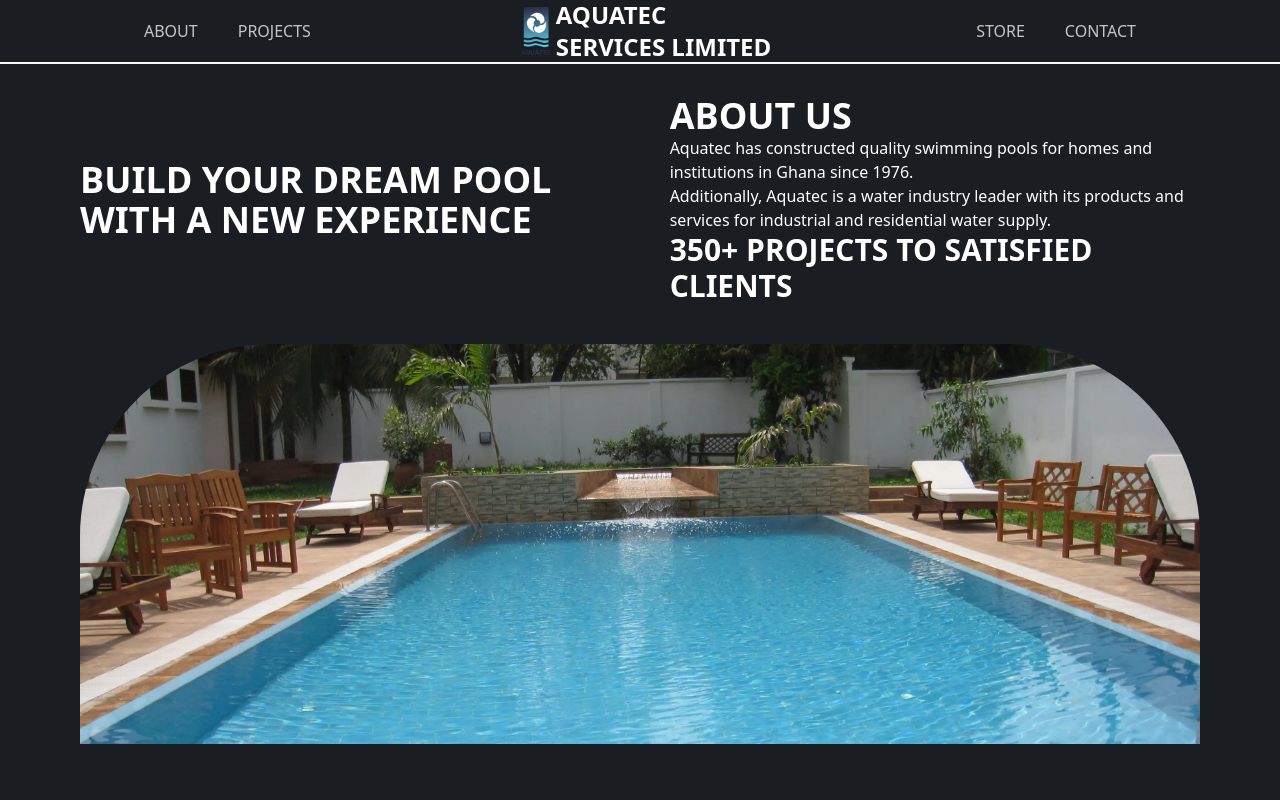
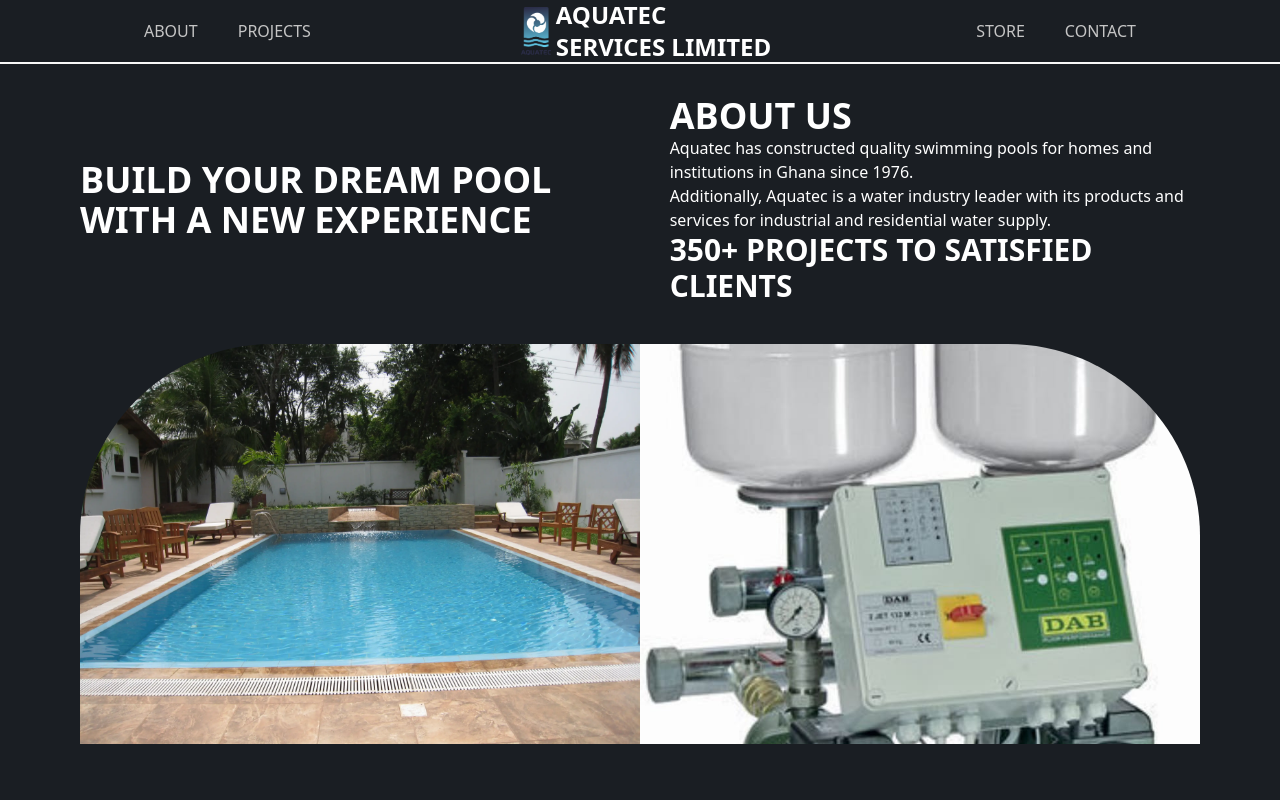
Before and after one commit to Gatesvert81/aquatec-website, a Next.js app: page / in a window 1280 px wide. Shown: the top 800 px of the page. Built offline with nearby package versions, Linux system fonts and the light colour scheme.

Commit message:
landing image

```diff
--- a/pages/index.js
+++ b/pages/index.js
@@ -5,6 +5,7 @@
 import { useContext, useEffect } from "react";
 import Page from "../src/AnimatedComponents/Page";
 import { AnimationContext, NavContext } from "../src/Components/Context";
+import Carousel from "../src/Components/Carousel";
 
 const Button = dynamic(() => import("../src/Components/Button"));
 const Video = dynamic(() => import("../src/Components/Video"));
@@ -78,9 +79,11 @@
           </motion.div>
         </motion.div>
         <motion.div
-          className="w-full h-full md:h-50vh relative rounded-tr-[15vw] rounded-tl-[15vw] overflow-hidden"
+          className="w-full h-full md:h-50vh relative rounded-tr-[15vw] rounded-tl-[15vw] overflow-hidden grid grid-cols-2 "
           {...textAnimate}
         >
+          {/* <Carousel /> */}
+          <div className="w-full h-full relative">
             <Image
               src="/project-pics/home-pool.webp"
               priority={true}
@@ -88,6 +91,16 @@
               layout="fill"
               className="object-cover"
             />
+          </div>
+          <div className="w-full h-full relative">
+            <Image
+              src="/product-pics/water-pressure.jpg"
+              priority={true}
+              alt="Dream pool"
+              layout="fill"
+              className="object-cover"
+            />
+          </div>
         </motion.div>
       </motion.main>
 
@@ -113,9 +126,9 @@
             and always available for you to purchase.
           </ChooseCard>
           <ChooseCard number="03" title="Quality Assurance">
-            In partner with top quality brands such as DAB, Fountains Direct, Astral Pool and
-            many others, we ensure our pools do not only last long but also feel
-            fresh and new everytime you take a swim in it.
+            In partner with top quality brands such as DAB, Fountains Direct,
+            Astral Pool and many others, we ensure our pools do not only last
+            long but also feel fresh and new everytime you take a swim in it.
           </ChooseCard>
           <ChooseCard number="04" title="Professionality">
             Our expertise are not only qualified but capable to give you the
--- /dev/null
+++ b/src/Components/Carousel.js
@@ -0,0 +1,75 @@
+import { AnimatePresence, motion } from "framer-motion";
+import Image from "next/image";
+import React, { useEffect, useState } from "react";
+
+function Carousel() {
+  const [current, setCurrent] = useState(0);
+
+  useEffect(() => {
+    setInterval(() => setCurrent((prevIndex) => prevIndex++), 2500);
+  }, []);
+
+  const images = [
+    "/project-pics/home-pool.webp",
+    "/product-pics/dab-centrifugal.webp",
+  ];
+
+  return (
+    <>
+      {/* <AnimatePresence>
+        {current === 0 && (
+          <motion.div
+            className="w-full h-full"
+            initial={{
+              opacity: 0,
+            }}
+            animate={{
+              opacity: 1,
+            }}
+            exit={{
+              opacity: 0,
+            }}
+          >
+          </motion.div>
+        )}
+      </AnimatePresence> */}
+      {current % 2 === 0 ? (
+        <Image
+          src={images[0]}
+          layout="fill"
+          className="object-cover"
+        />
+      ) : (
+        <Image
+          src={images[1]}
+          layout="fill"
+          className="object-cover"
+        />
+      )}
+      {/* <AnimatePresence>
+        {current === 0 && (
+          <motion.div
+            className="w-full h-full"
+            initial={{
+              opacity: 0,
+            }}
+            animate={{
+              opacity: 1,
+            }}
+            exit={{
+              opacity: 0,
+            }}
+          >
+            <Image
+              src="/product-pics/dab-centrifugal.webp"
+              layout="fill"
+              className="object-cover"
+            />
+          </motion.div>
+        )}
+      </AnimatePresence> */}
+    </>
+  );
+}
+
+export default Carousel;
```
Lines whose indentation alone changed are shown as unchanged.
